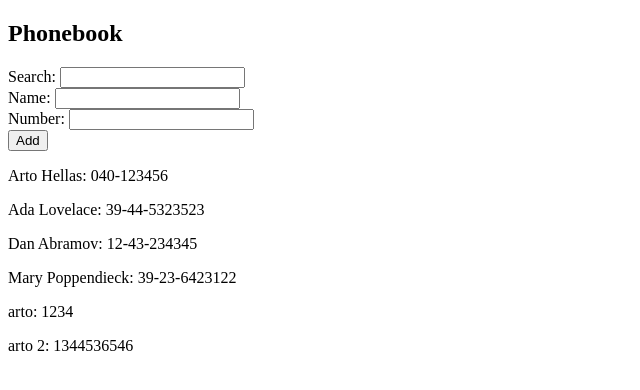
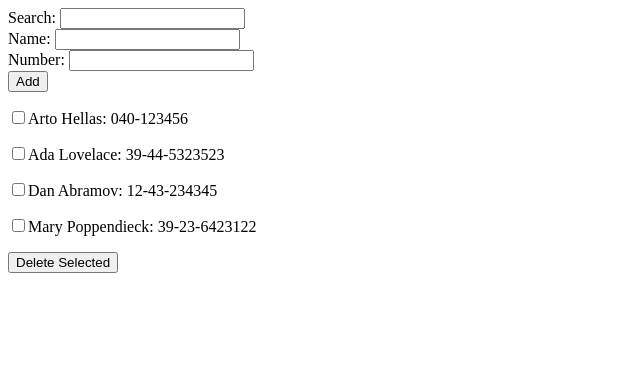
Before and after one commit to Geckuss/fullstackopen, a React (Vite) app in the folder 2/puhelinluettelo/: page / in a window 1280 px wide. Shown: the top 390 px of the page, without its empty margins (0-640 px from the left). Built offline with nearby package versions, Linux system fonts and the light colour scheme; data requests are answered from the project's data file.

Commit message:
2.14 done

```diff
--- a/2/puhelinluettelo/db.json
+++ b/2/puhelinluettelo/db.json
@@ -19,16 +19,6 @@
       "name": "Mary Poppendieck",
       "number": "39-23-6423122",
       "id": "4"
-    },
-    {
-      "id": "ca27",
-      "name": "arto",
-      "number": "1234"
-    },
-    {
-      "id": "5b35",
-      "name": "arto 2",
-      "number": "1344536546"
     }
   ]
 }
--- a/2/puhelinluettelo/src/App.jsx
+++ b/2/puhelinluettelo/src/App.jsx
@@ -1,5 +1,5 @@
 import { useEffect, useState } from 'react'
-import { getAll, create } from './components/contactsService'
+import { getAll, create, deleteContact } from './components/contactsService'
 
 // Filter component
 const Filter = ({ searchTerm, handleSearchChange }) => (
@@ -24,21 +24,25 @@ const PersonForm = ({ newName, newNumber, handleNameChange, handleNumberChange,
 )
 
 // Persons component
-const Persons = ({ contacts }) => (
+const Persons = ({ contacts, handleCheckboxChange }) => (
   <div>
     {contacts.map((contact, index) => (
       <p key={index}>
+        <input type="checkbox" onChange={(event) => handleCheckboxChange(contact.id, event.target.checked)} />
         {contact.name}: {contact.number}
       </p>
     ))}
   </div>
 )
 
+///////////////////////////////////////////////////////////////////////////////////////////////////////////////////
+
 const App = () => {
   const [contacts, setContacts] = useState([])
   const [newName, setNewName] = useState('')
   const [newNumber, setNewNumber] = useState('')
   const [searchTerm, setSearchTerm] = useState('')
+  const [selectedContacts, setSelectedContacts] = useState([])
 
   // Fetch data from server
   useEffect(() => {
@@ -47,6 +51,27 @@ const App = () => {
         setContacts(response.data);
       })
   }, [])
+
+  const handleCheckboxChange = (id, isChecked) => {
+    setSelectedContacts(prevSelectedContacts =>
+      isChecked
+        ? [...prevSelectedContacts, id]
+        : prevSelectedContacts.filter(contactId => contactId !== id)
+    )
+  }
+
+  const handleDeleteSelected = () => {
+    if (selectedContacts.length > 0) {
+      if (window.confirm("Are you sure you want to delete the selected contacts?")) {
+        const promises = selectedContacts.map(id => deleteContact(id))
+        Promise.all(promises)
+          .then(() => {
+            setContacts(contacts.filter(contact => !selectedContacts.includes(contact.id)))
+            setSelectedContacts([])
+          })
+      }
+    }
+  }
 
   const handleConcat = (event) => {
     event.preventDefault();
@@ -72,24 +97,17 @@ const App = () => {
   const handleSearchChange = (event) => {
     setSearchTerm(event.target.value);
   }
-  const filteredContacts = contacts.filter(contact =>
-    contact.name.toLowerCase().includes(searchTerm.toLowerCase()) ||
-    contact.number.includes(searchTerm)
-  );
+  const contactsToShow = searchTerm
+    ? contacts.filter(contact => contact.name.toLowerCase().includes(searchTerm.toLowerCase()))
+    : contacts
 
 
   return (
     <div>
-      <h2>Phonebook</h2>
       <Filter searchTerm={searchTerm} handleSearchChange={handleSearchChange} />
-      <PersonForm
-        newName={newName}
-        newNumber={newNumber}
-        handleNameChange={handleNameChange}
-        handleNumberChange={handleNumberChange}
-        handleConcat={handleConcat}
-      />
-      <Persons contacts={filteredContacts} />
+      <PersonForm newName={newName} newNumber={newNumber} handleNameChange={handleNameChange} handleNumberChange={handleNumberChange} handleConcat={handleConcat} />
+      <Persons contacts={contactsToShow} handleCheckboxChange={handleCheckboxChange} />
+      <button onClick={handleDeleteSelected}>Delete Selected</button>
     </div>
   )
 }
--- a/2/puhelinluettelo/src/components/contactsService.js
+++ b/2/puhelinluettelo/src/components/contactsService.js
@@ -9,3 +9,7 @@ export const getAll = () => {
 export const create = newContact => {
   return axios.post(baseUrl, newContact)
 }
+
+export const deleteContact = id => {
+    return axios.delete(`${baseUrl}/${id}`)
+}
```
Also changed, not shown: 2/puhelinluettelo/src/components/Course.jsx (deleted, +0 -39 lines).
